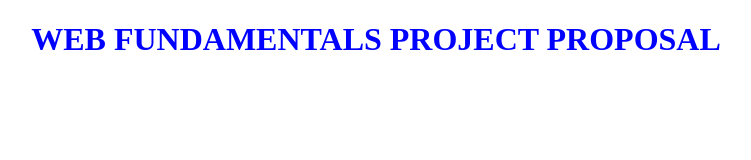
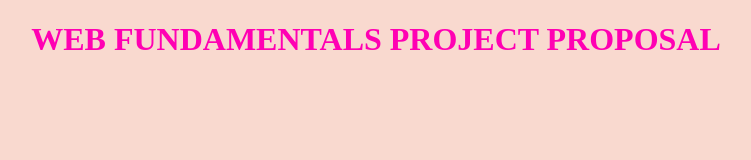
Before and after one commit to mazan13126114-cell/webfundamentals2, a plain HTML site: page index.html in a window 1280 px wide. Shown: the whole page, without its empty margins (264-1015 px from the left). Drawn offline with Linux system fonts and the light colour scheme.

Commit message:
background color

```diff
--- a/assets/css/style.css
+++ b/assets/css/style.css
@@ -1,4 +1,7 @@
 h1 {
-    color: blue;
+    color: rgb(255, 0, 179);
     text-align: center;
 }
+body {
+    background-color: rgb(249, 217, 207);
+}
```
